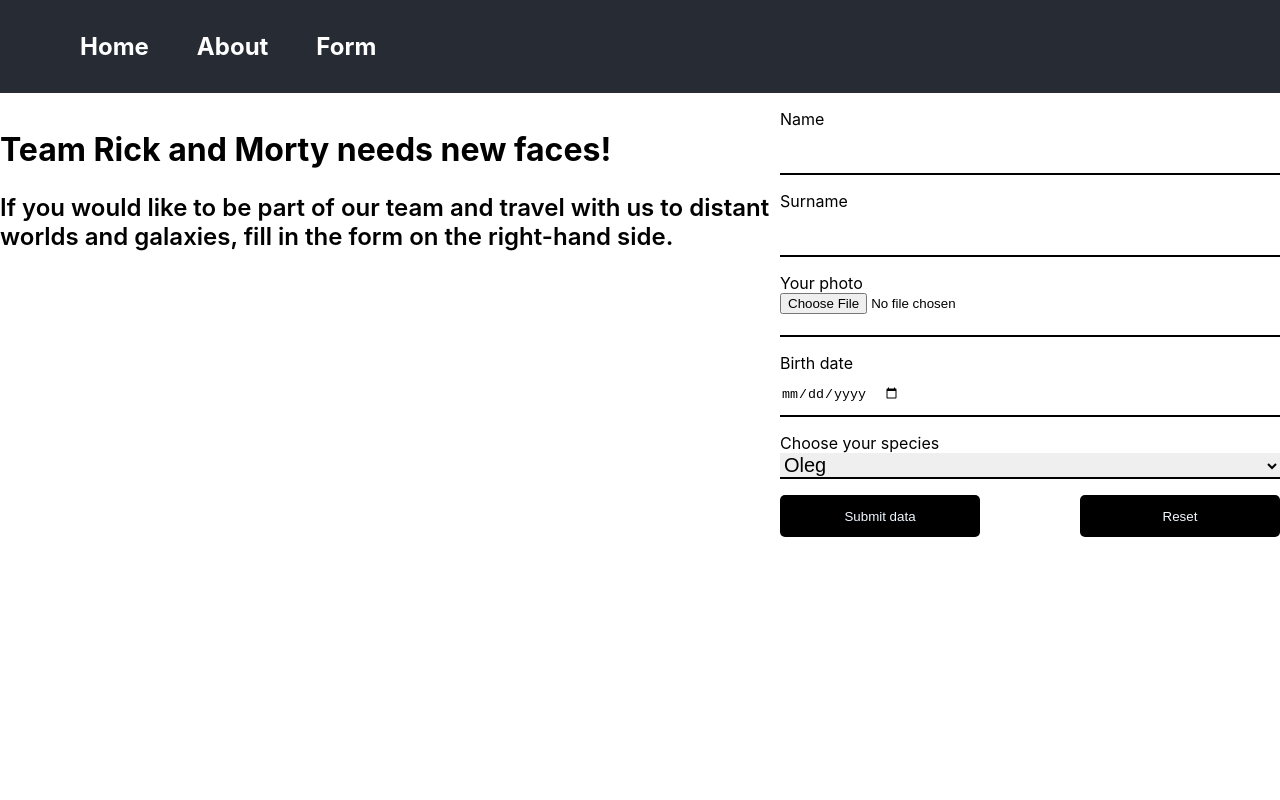
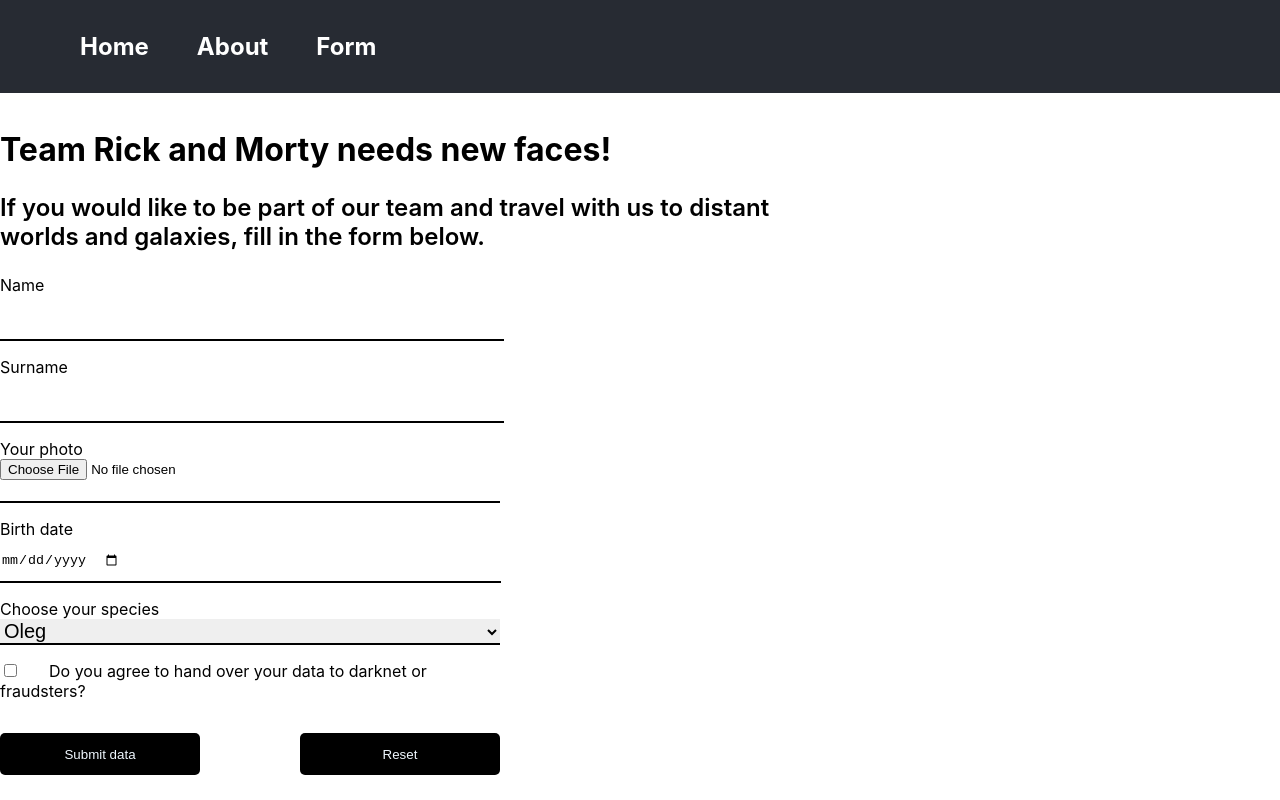
Before and after one commit to ksankakovsh/components, a React (Create React App) app in the folder first-task/: page /form in a window 1280 px wide. Built offline with nearby package versions, Linux system fonts and the light colour scheme.

Commit message:
feat: add functionals for form

```diff
--- a/first-task/src/components/Checkbox/Checkbox.module.css
+++ b/first-task/src/components/Checkbox/Checkbox.module.css
@@ -0,0 +1,6 @@
+.checkbox__block {
+    margin-bottom: 2rem;
+}
+.checkbox__input {
+    margin-right: 2rem;
+}
--- a/first-task/src/components/Checkbox/Checkbox.tsx
+++ b/first-task/src/components/Checkbox/Checkbox.tsx
@@ -1,7 +1,35 @@
-import React from 'react';
+import React, { FC } from 'react';
+import { UseFormRegisterReturn, FieldError } from 'react-hook-form';
+import styles from './Checkbox.module.css';
 
-function Checkbox() {
-  return <div></div>;
+interface Props {
+  register?: UseFormRegisterReturn;
+  name?: string;
+  label?: string;
+  error?: FieldError;
+  errorMessage?: string;
+  onChange?: (e: React.ChangeEvent<HTMLInputElement>) => void;
+  testid?: string;
 }
 
+const Checkbox: FC<Props> = (props) => {
+  const { name = 'checkbox', register, errorMessage, label, error, ...restProps } = props;
+  const inputId = `${name}-${Math.random()}`;
+
+  return (
+    <div className={styles.checkbox__block}>
+      <input
+        name={name}
+        type="checkbox"
+        className={styles.checkbox__input}
+        id={inputId}
+        {...register}
+        {...restProps}
+      />
+      {label && <label htmlFor={inputId}>{label}</label>}
+      {error && <span>{error.message || errorMessage}</span>}
+    </div>
+  );
+};
+
 export default Checkbox;
--- a/first-task/src/components/DataForm/DataForm.module.css
+++ b/first-task/src/components/DataForm/DataForm.module.css
@@ -11,7 +11,7 @@
     border-radius: 10px;
     max-width: 300px;
     width: 100%;
-    background-color: #46505ab5;
+    background-color: #46505a;
 }
 .card_img {
     border-radius: 10px 10px 0 0;
--- a/first-task/src/components/DataForm/DataForm.tsx
+++ b/first-task/src/components/DataForm/DataForm.tsx
@@ -12,7 +12,7 @@
         cards.map((card, index) => {
           return (
             <div className={styles.card} key={index}>
-              {card.img && <img src={card.img} alt="avatar" className={styles.card_img} />}
+              {card.img && <img src={`${card.img}`} alt="avatar" className={styles.card_img} />}
 
               <div className={styles.description}>
                 <h2 className={styles.name}>
--- a/first-task/src/components/FormBlock/FormBlock.tsx
+++ b/first-task/src/components/FormBlock/FormBlock.tsx
@@ -1,10 +1,11 @@
 import React, { useState } from 'react';
 import styles from './FormBlock.module.css';
-import { SpeciesEnum, StateInput } from 'components/interfaces';
+import { DataCard, FormProps, SpeciesEnum, StateInput } from 'components/interfaces';
 import { SubmitHandler, useForm } from 'react-hook-form';
 import Input from 'components/Input/Input';
 import Select from 'components/Select/Select';
 import Button from 'components/Button/Button';
+import Checkbox from 'components/Checkbox/Checkbox';
 
 const defaultValues: StateInput = {
   name: '',
@@ -15,13 +16,12 @@
   approval: false,
 };
 
-export const FormBlock = () => {
+export const FormBlock: React.FC<FormProps> = (props) => {
   const {
     register,
     handleSubmit,
     reset,
     formState: { errors },
-    // getValues,
     clearErrors,
   } = useForm<StateInput>({
     defaultValues: {
@@ -34,20 +34,25 @@
     },
   });
   const [img, setImg] = useState<null | string>(null);
-  // const onFormSubmit: SubmitHandler<StateInput> = (data) => {
-  //   const newCard: DataCard = {
-  //     name: data.name,
-  //     surname: data.surname,
-  //     date: data.date,
-  //     species: data.species,
-  //     img: img,
-  //     approval: data.approval,
-  //   };
-  //   resetForm();
-  // };
-  const onFormSubmit: SubmitHandler<StateInput> = () => {
+
+  const onFormSubmit: SubmitHandler<StateInput> = (data) => {
+    addCard(data.name, data.surname, data.date, data.species, data.file);
     resetForm();
   };
+
+  const addCard = (name: string, surname: string, date: string, species: string, img: string) => {
+    const card: DataCard = {
+      name: name,
+      surname: surname,
+      date: date,
+      species: species,
+      img,
+      approval: true,
+    };
+
+    props.updateData(props.cards.concat([card]));
+  };
+
   function onChangeHandler(e: React.ChangeEvent<HTMLInputElement>) {
     const name = e.target.name as keyof StateInput;
     if (name === 'file' && e.target.files?.length) {
@@ -105,9 +110,9 @@
     },
   });
   const species = register('species');
-  // const approval = register('approval', {
-  //   validate: (data) => data,
-  // });
+  const approval = register('approval', {
+    validate: (data) => data,
+  });
 
   return (
     <form action="" className={styles.form__block} onSubmit={handleSubmit(onFormSubmit)}>
@@ -136,6 +141,12 @@
         register={species}
         name="species"
       />
+      <Checkbox
+        label="Do you agree to hand over your data to darknet or fraudsters?"
+        register={approval}
+        error={errors.approval}
+        errorMessage="you should agree"
+      />
       <div className={styles.btn__block}>
         <Button type="submit" disable={submitButtonDisable()}>
           Submit data
--- a/first-task/src/components/Input/Input.module.css
+++ b/first-task/src/components/Input/Input.module.css
@@ -14,3 +14,8 @@
 input[type=date] {
     flex-direction: row;
 }
+.avatar {
+    max-width: 150px;
+    width: 100%;
+    margin: 0 auto;
+}
--- a/first-task/src/components/Input/Input.tsx
+++ b/first-task/src/components/Input/Input.tsx
@@ -38,7 +38,7 @@
           {label}
         </label>
       )}
-      {type === 'file' && image ? <img src={image} alt="avatar" /> : null}
+      {type === 'file' && image ? <img src={image} alt="avatar" className={styles.avatar} /> : null}
       <input
         type={type}
         name={name}
--- a/first-task/src/pages/Form/Form.tsx
+++ b/first-task/src/pages/Form/Form.tsx
@@ -1,9 +1,15 @@
 import { FormBlock } from 'components/FormBlock/FormBlock';
 import { Header } from 'components/Header/Header';
-import React from 'react';
+import React, { useState } from 'react';
 import styles from './Form.module.css';
+import { DataCard } from 'components/interfaces';
+import { DataForm } from 'components/DataForm/DataForm';
 
 export const Form = () => {
+  const [cards, setUpdateCards] = useState<DataCard[]>([]);
+  const updateData = (CardsForm: DataCard[]) => {
+    setUpdateCards(CardsForm);
+  };
   return (
     <>
       <Header />
@@ -12,11 +18,11 @@
           <h1>Team Rick and Morty needs new faces!</h1>
           <p className={styles.subtitle}>
             If you would like to be part of our team and travel with us to distant worlds and
-            galaxies, fill in the form on the right-hand side.
+            galaxies, fill in the form below.
           </p>
+          <FormBlock cards={cards} updateData={updateData} />
         </div>
-
-        <FormBlock />
+        <DataForm cards={[...cards]} />
       </div>
     </>
   );
```
Also changed, not shown: first-task/src/components/interfaces.ts (+5 -49 lines).
